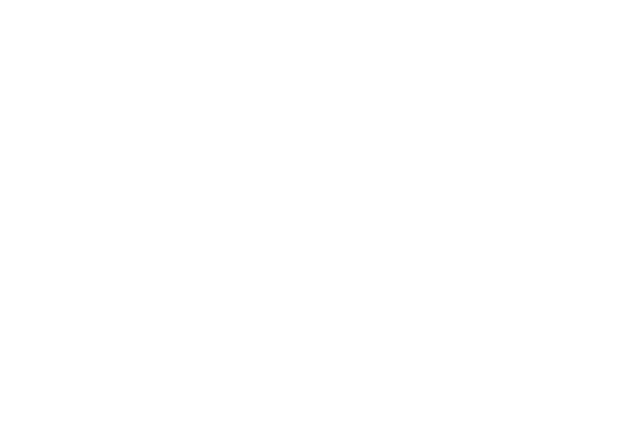
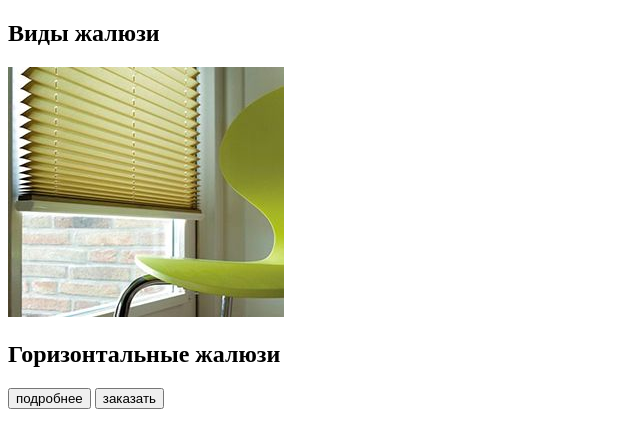
Before and after one commit to wadimka78/dop_task3_1, a plain HTML site: page index.html in a window 1280 px wide. Shown: the whole page, without its empty margins (0-640 px from the left). Drawn offline with Linux system fonts and the light colour scheme.

Commit message:
feat: making html-page

```diff
--- a/index.html
+++ b/index.html
@@ -1,11 +1,50 @@
 <!DOCTYPE html>
 <html lang="en">
+
 <head>
     <meta charset="UTF-8">
     <meta name="viewport" content="width=device-width, initial-scale=1.0">
-    <title>Document</title>
+    <title>Дополнительное задание №1</title>
 </head>
+
+<main>
+    <div class="container">
+        <section class="row1">
+            <h1 class="title">Виды жалюзи</h1>
+            <div class="goods-block">
+                <div class="product">
+
+                    <div class="product__picture">
+                        <img src="img/foto1.jpg" alt="фото жалюзи">
+                    </div>
+                    <h2>Горизонтальные жалюзи</h2>
+                    <div class="product__buttons-wrap">
+                        <button class="button ">подробнее</button>
+                        <button class="button">заказать</button>
+                    </div>
+
+
+
+                </div>
+                <!-- /.product -->
+                <div class="product-block__elem">
+
+                </div>
+                <div class="product-block__elem">
+
+                </div>
+                <div class="product-block__elem">
+
+                </div>
+            </div>
+            <!-- /.goods-block -->
+        </section>
+    </div>
+    <!-- /.container -->
+</main>
+
 <body>
 
 </body>
+
 </html>
```
Also changed, not shown: img/foto1.jpg (added), img/foto2.jpg (added), img/foto3.jpg (added), img/foto4.jpg (added).
